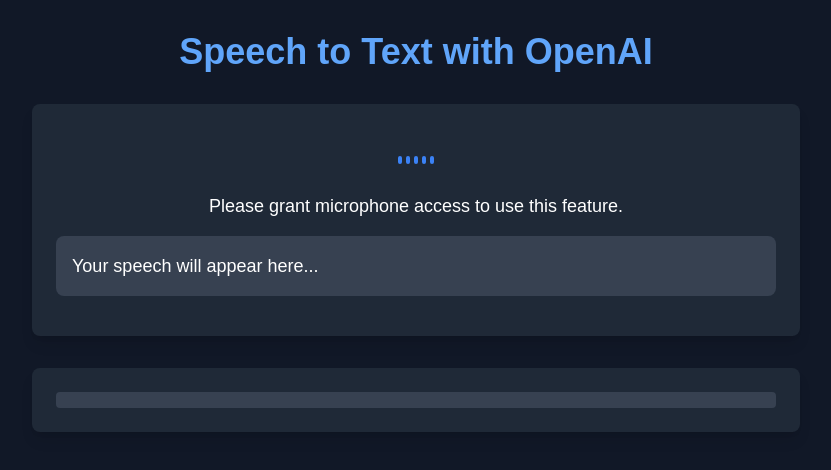
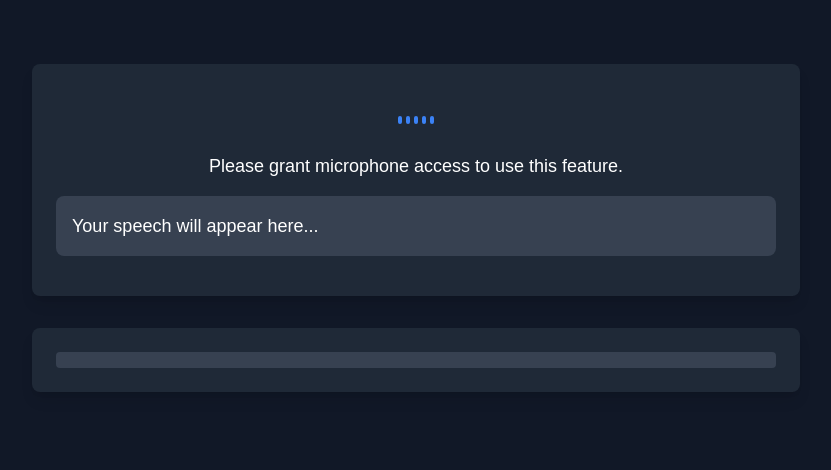
Before and after one commit to Ash20pk/AI-personal-assistant, a Next.js app: page / in a window 1280 px wide. Shown: the top 470 px of the page, without its empty margins (224-1055 px from the left). Built offline with nearby package versions, Linux system fonts and the light colour scheme; no server answers.

Commit message:
removed heading

```diff
--- a/app/page.js
+++ b/app/page.js
@@ -107,7 +107,7 @@
   return (
     <div className="min-h-screen bg-gray-900 text-white p-8">
       <div className="max-w-3xl mx-auto">
-        <h1 className="text-4xl font-bold mb-8 text-center text-blue-400">Speech to Text with OpenAI</h1>
+        <h1 className="text-4xl font-bold mb-8 text-center text-blue-400"></h1>
 
         <div className="bg-gray-800 rounded-lg p-6 mb-8 shadow-lg">
           <AnimatedWaveform isListening={isListening} />
```
